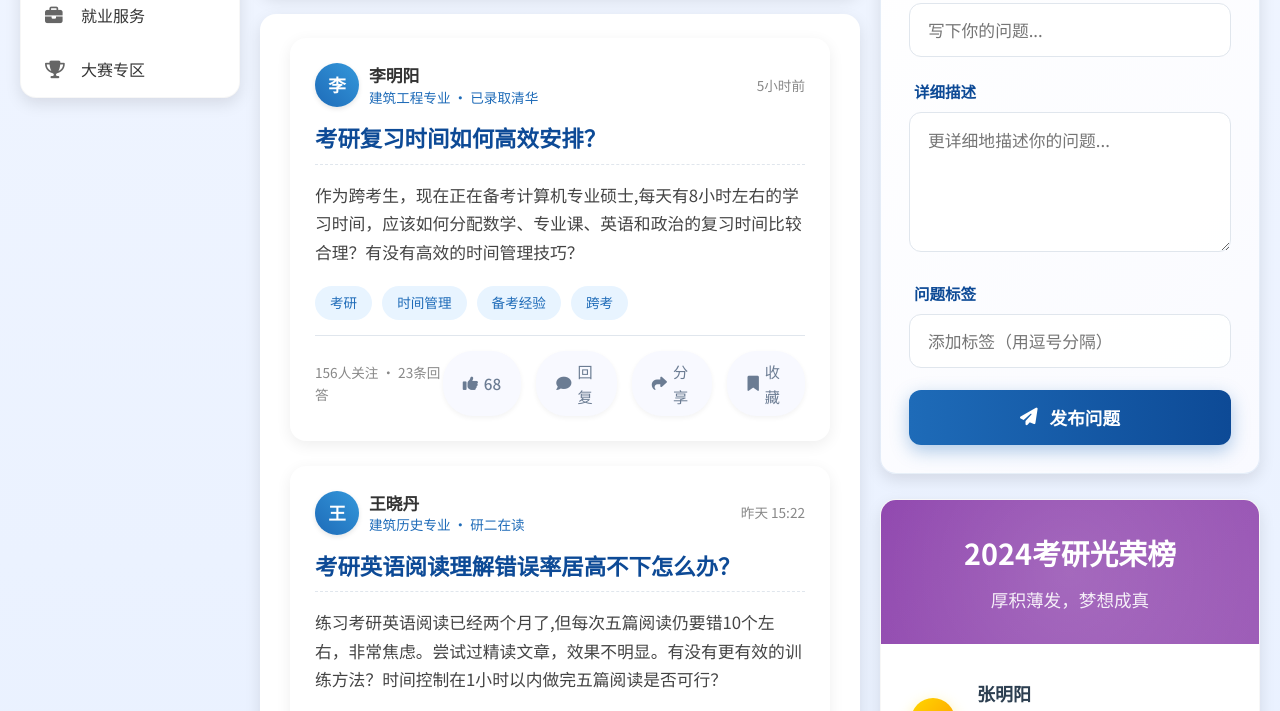
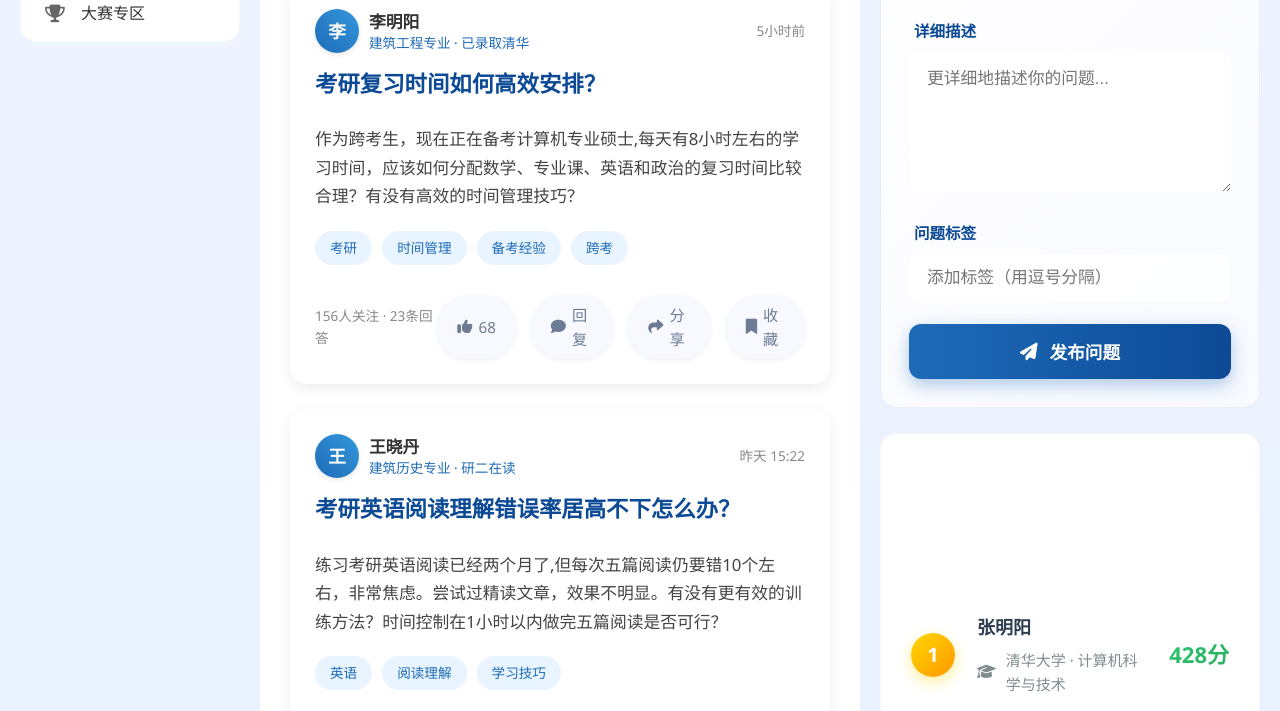
Before and after one commit to Joe-Mu-Yu/graduate, a plain HTML site: page 学生端.html in a window 1280 px wide. Shown: the part 246-957 px from the top of the page. Drawn offline with Linux system fonts and the light colour scheme.

Commit message:
Add files via upload

```diff
--- a/学生端.html
+++ b/学生端.html
@@ -3,9 +3,7 @@
 <head>
     <meta charset="UTF-8">
     <meta name="viewport" content="width=device-width, initial-scale=1.0">
-    </title>建筑工程学院毕业生智能管理系统</title>
     <link rel="stylesheet" href="https://cdnjs.cloudflare.com/ajax/libs/font-awesome/6.4.0/css/all.min.css">
-    <link href="https://fonts.googleapis.com/css2?family=Noto+Sans+SC:wght@300;400;500;700&display=swap" rel="stylesheet">
     <style>
         :root {
             --primary-blue: #1e6bb8;
@@ -13,14 +11,6 @@
             --light-blue: #e6f2ff;
             --dark-blue: #0d4a96;
             --gray: #f5f7fa;
-            --accent-orange: #ff9800;
-            --accent-purple: #8e44ad;
-            --border-color: #e0e6ed;
-            --card-shadow: 0 6px 16px rgba(0, 0, 0, 0.1);
-            --honor-gold: #ffd700;
-            --honor-silver: #c0c0c0;
-            --honor-bronze: #cd7f32;
-            --header-height: 70px;
         }
 
         * {
```
